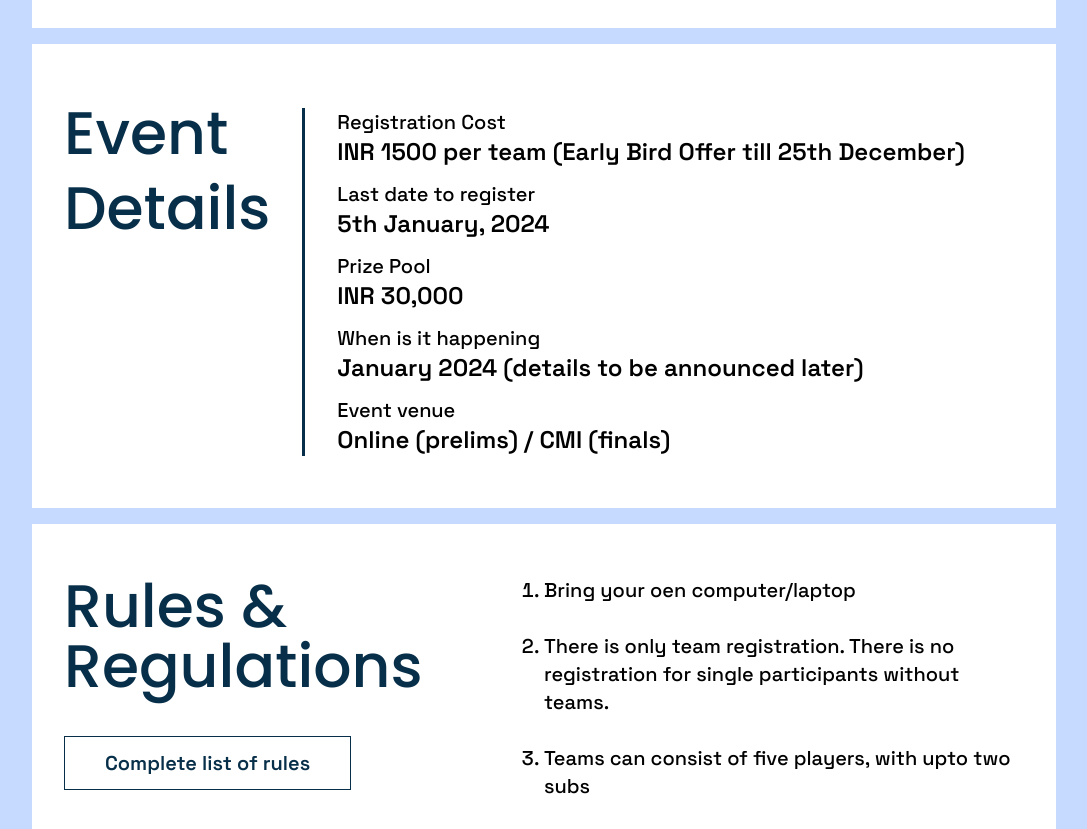
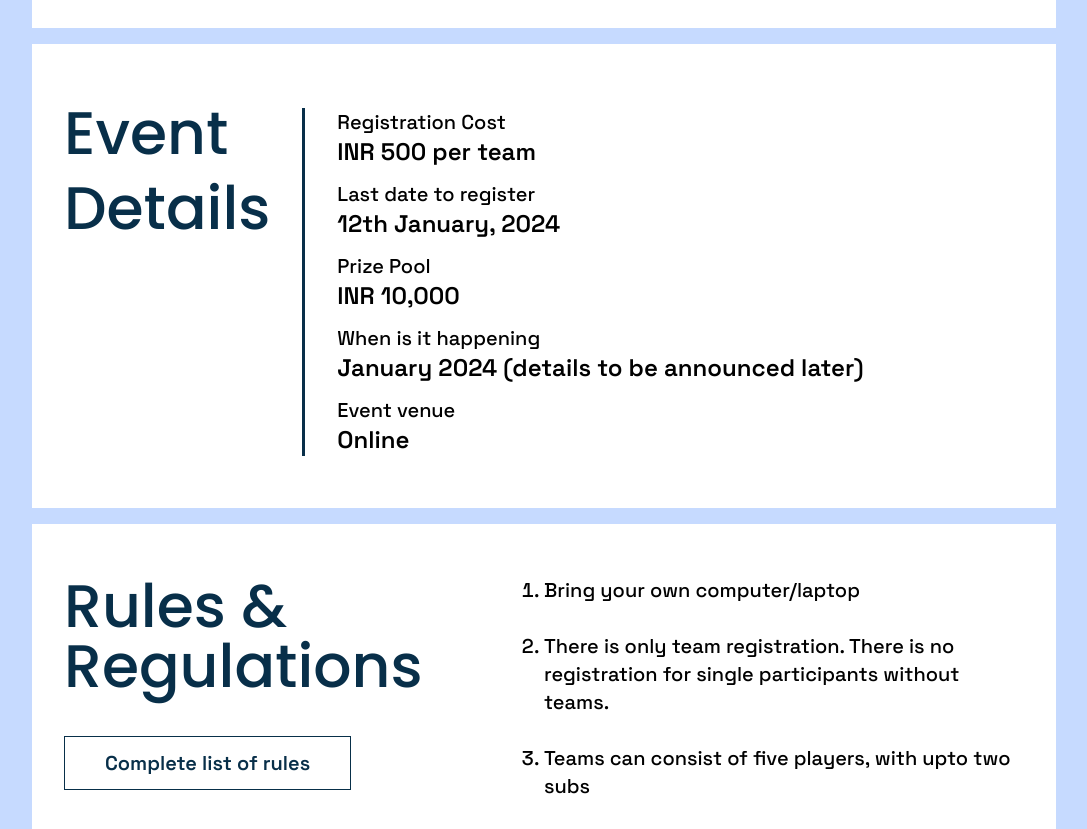
Before and after one commit to Tessellate-CMI/tessellate-frontend, a SvelteKit app: page /competitions/valorant in a window 1280 px wide. Shown: the part 700-1529 px from the top of the page, without its empty margins (96-1183 px from the left). Built offline with nearby package versions, Linux system fonts and the light colour scheme; a web font is replaced by a local one.

Commit message:
fix(details): updated details in valo

```diff
--- a/src/lib/events.json
+++ b/src/lib/events.json
@@ -53,7 +53,7 @@
         "date": "January 2024",
         "venue": "Online / CMI (finals)",
         "event_partners": [],
-        "deadline": "5th January, 2024",
+        "deadline": "12th January, 2024",
         "desc": "Prove your skill, secure victory and emerge Radiant.",
         "link": "/competitions/valorant"
     }
--- a/src/routes/competitions/valorant/+page.svelte
+++ b/src/routes/competitions/valorant/+page.svelte
@@ -5,18 +5,18 @@
     import Footer from '$src/lib/components/Footer.svelte'
 
     const key_rules: string[] = [
-        'Bring your oen computer/laptop',
+        'Bring your own computer/laptop',
         'There is only team registration. There is no registration for single participants without teams.',
         'Teams can consist of five players, with upto two subs',
         'The top six teams will be invited for the finals'
     ]
 
     const details = {
-        cost: 'INR 1500 per team (Early Bird Offer till 25th December)',
-        deadline: '5th January, 2024',
+        cost: 'INR 500 per team',
+        deadline: '12th January, 2024',
         date: 'January 2024 (details to be announced later)',
-        venue: 'Online (prelims) / CMI (finals)',
-        prize_pool: 'INR 30,000'
+        venue: 'Online',
+        prize_pool: 'INR 10,000'
     }
 
     const rules_pdf =
```
